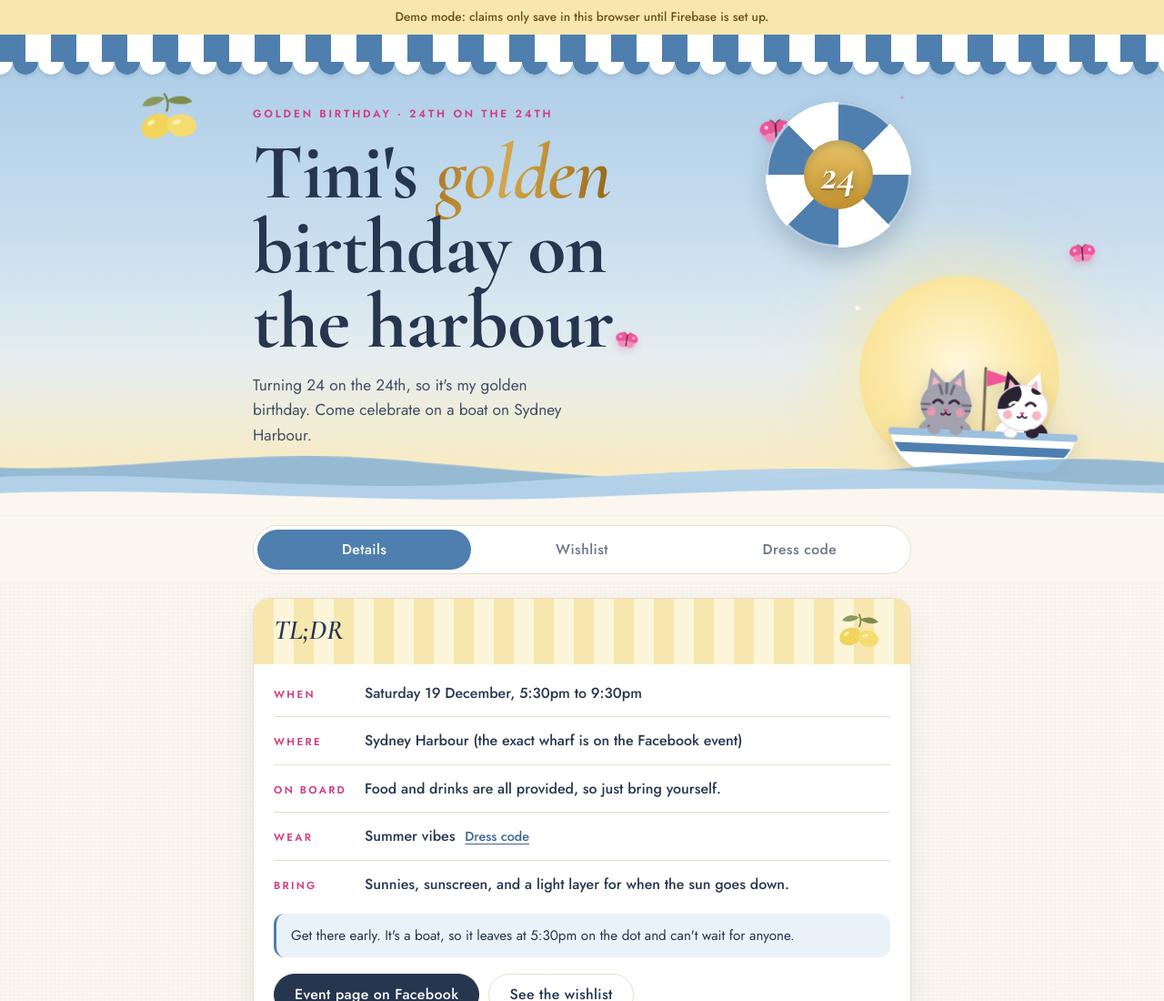
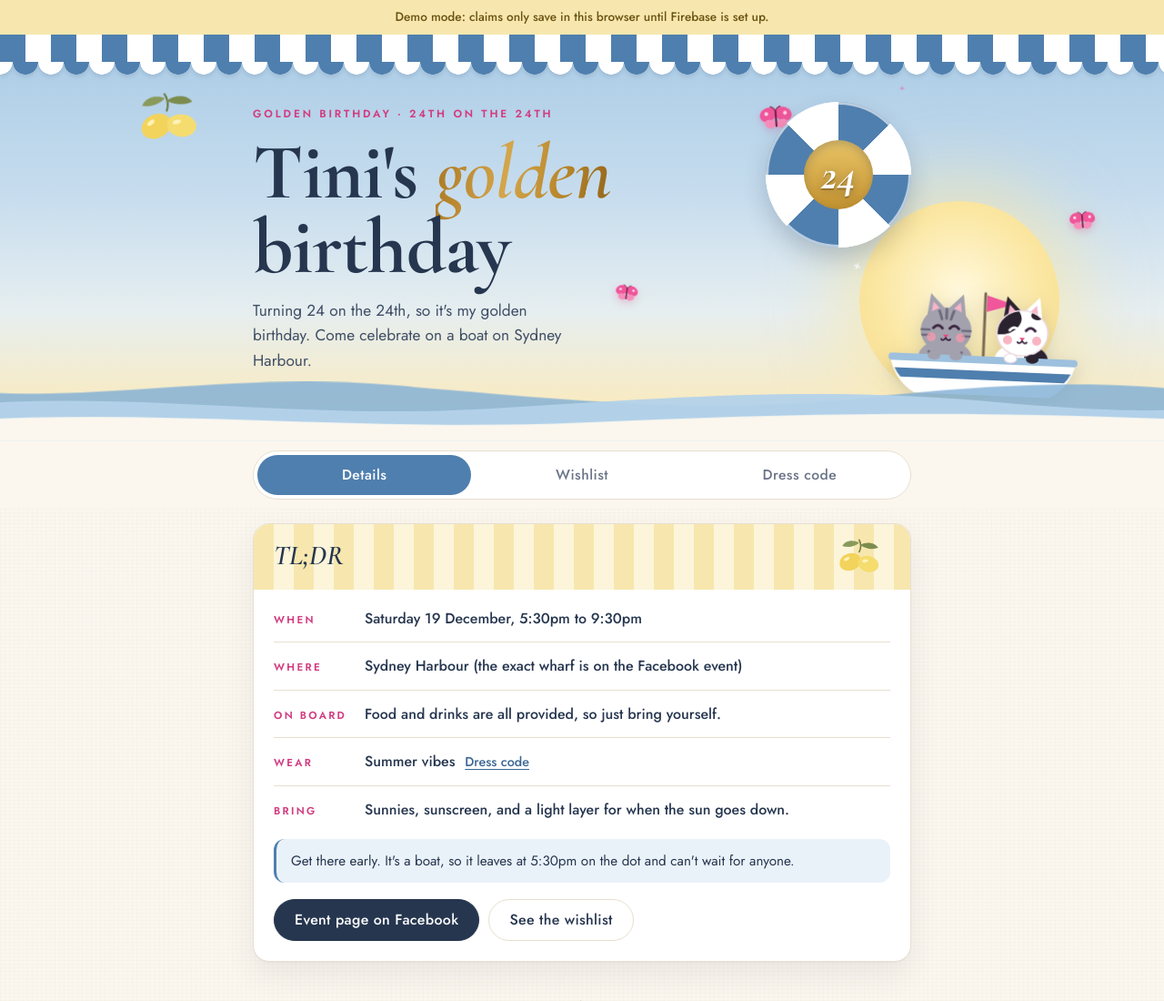
Before and after one commit to Chris-tinik/bdayinvite, a plain HTML site: page index.html in a window 1280 px wide. Shown: the top 1100 px of the page at 91% size. Drawn offline with nearby package versions, Linux system fonts and the light colour scheme.

Commit message:
Shorten the title to "Tini's golden birthday"
Co-Authored-By: Claude Opus 5.5 <noreply@anthropic.com>

```diff
--- a/app.js
+++ b/app.js
@@ -104,7 +104,7 @@
   const host = P.host || "My";
 
   function renderDetails() {
-    document.title = `${host}'s ${P.golden ? "golden " : P.age ? ordinal(P.age) + " " : ""}birthday on the harbour`;
+    document.title = `${host}'s ${P.golden ? "golden " : P.age ? ordinal(P.age) + " " : ""}birthday`;
     if (P.golden) {
       $("golden-word").hidden = false;
       document.body.classList.add("is-golden");
--- a/index.html
+++ b/index.html
@@ -3,9 +3,9 @@
 <head>
   <meta charset="utf-8">
   <meta name="viewport" content="width=device-width, initial-scale=1, viewport-fit=cover">
-  <title>Birthday on the Harbour</title>
+  <title>Tini's Golden Birthday</title>
   <!-- Link previews (iMessage, WhatsApp, Messenger) read these. Edit to match your party. -->
-  <meta property="og:title" content="Tini's golden birthday on Sydney Harbour">
+  <meta property="og:title" content="Tini's golden birthday">
   <meta property="og:description" content="Saturday 19 December, 5:30 to 9:30pm on a boat. Details, wishlist and dress code.">
   <meta name="theme-color" content="#4F7FAE">
   <link rel="preconnect" href="https://fonts.googleapis.com">
@@ -54,7 +54,7 @@
     <div class="wrap hero-inner">
       <div class="hero-text">
         <p class="eyebrow" id="eyebrow">All aboard · Sydney Harbour</p>
-        <h1 class="hero-title"><span id="host-name">My</span> <span id="golden-word" class="gold" hidden>golden</span> birthday on the harbour</h1>
+        <h1 class="hero-title"><span id="host-name">My</span> <span id="golden-word" class="gold" hidden>golden</span> birthday</h1>
         <p class="tagline" id="tagline"></p>
       </div>
       <div class="ring" id="ring" role="img" aria-label="Life ring">
```
